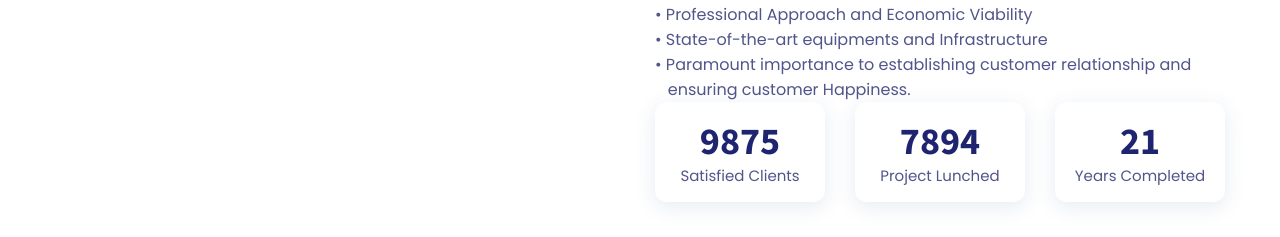
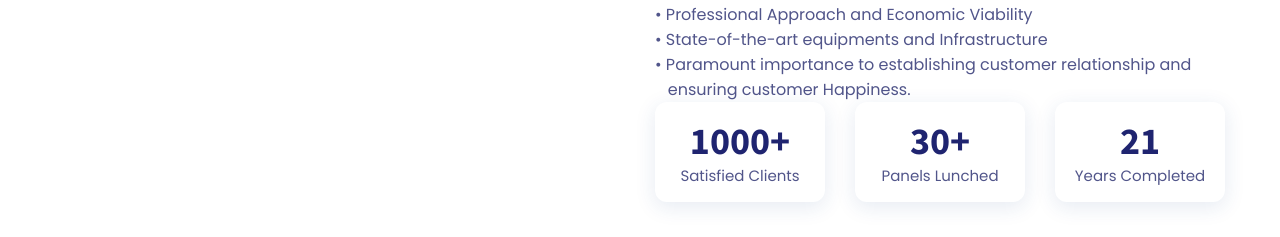
Before and after one commit to CharanBA/ATS-power-solutions-pvt-ltd, a website: page desinic-master/index.html in a window 1280 px wide. Shown: the part 1316-1553 px from the top of the page. Drawn offline with nearby package versions, Linux system fonts and the light colour scheme.

Commit message:
changed inw

```diff
--- a/desinic-master/index.html
+++ b/desinic-master/index.html
@@ -170,15 +170,15 @@
             <ul class="stats-list">
 
               <li class="stats-card">
-                <p class="h3 stats-title">9875</p>
+                <p class="h3 stats-title">1000+</p>
 
                 <p class="stats-text">Satisfied Clients</p>
               </li>
 
               <li class="stats-card">
-                <p class="h3 stats-title">7894</p>
+                <p class="h3 stats-title">30+</p>
 
-                <p class="stats-text">Project Lunched</p>
+                <p class="stats-text">Panels Lunched</p>
               </li>
 
               <li class="stats-card">
```
